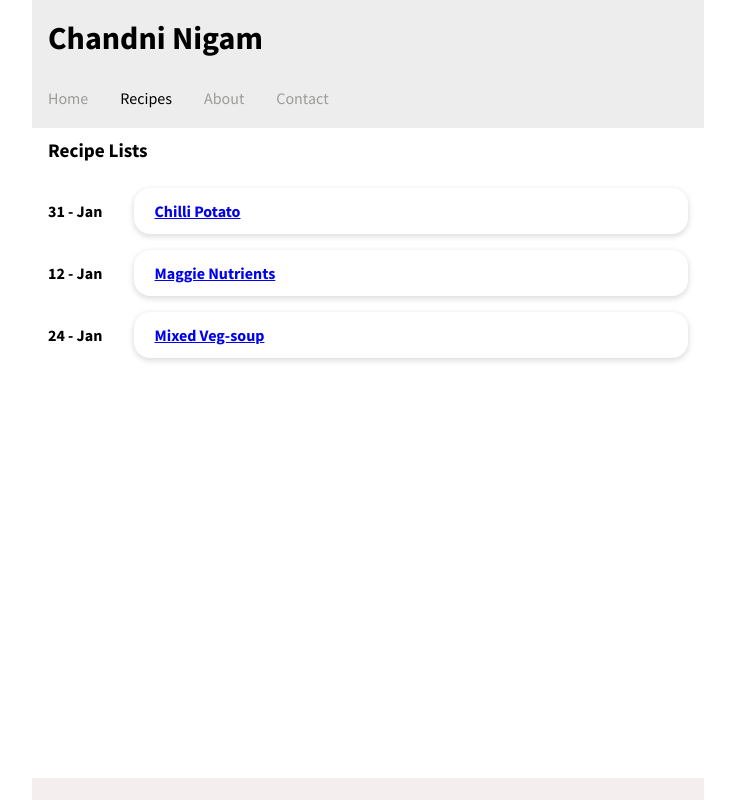
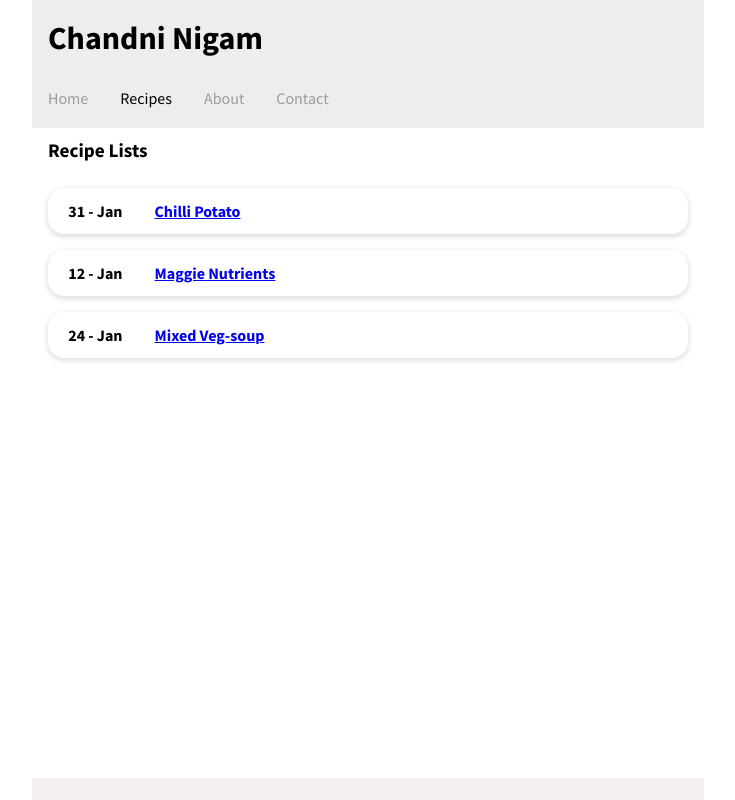
Before and after one commit to chandninigam/website, a Next.js app: page /recipe in a window 1280 px wide. Shown: the whole page, without its empty margins (272-1007 px from the left). Built offline with nearby package versions, Linux system fonts and the light colour scheme.

Commit message:
StructuringRecipeList (#40)

```diff
--- a/src/pages/recipe/index.tsx
+++ b/src/pages/recipe/index.tsx
@@ -1,4 +1,5 @@
 import { GetStaticPropsContext } from "next";
+import { useState } from "react";
 import Link from "next/link";
 import Container from "../../components/container";
 import Footer from "../../components/footer";
@@ -9,6 +10,8 @@ import fs from "fs";
 import { marked } from "marked";
 import path from "path";
 import matter from "gray-matter";
+import { getTypeParameterOwner } from "typescript";
+import { render } from "react-dom";
 
 interface IRecipeDetail {
   title: string;
@@ -20,7 +23,18 @@ interface IRecipeDetail {
 interface IResultObject {
   result: [IRecipeDetail];
 }
-export default function Recipes(props: IResultObject) {
+
+function List(recipe: IRecipeDetail) {
+  const recipeName = () => {
+    const str = recipe.slug;
+    const str1 = str.replace("-", " ").split(" ");
+    const newStr: string[] = [];
+    str1.map((word, i) => {
+      const w = word.charAt(0).toUpperCase() + word.slice(1);
+      newStr.push(w);
+    });
+    return newStr.join(" ");
+  };
   const getDate = (date: string) => {
     const months: Array<string> = [
       "Jan",
@@ -40,7 +54,25 @@ export default function Recipes(props: IResultObject) {
     const month = actualDate.getMonth();
     return `${actualDate.getDate()} - ${months[month]}`;
   };
+  return (
+    <li className={styles.list}>
+      <div className={styles.dateWrapper}>{getDate(recipe.date)}</div>
+      <Link href={`/recipe/${recipe.slug}`} className={styles.recipeLink}>
+        {recipeName()}
+      </Link>
+    </li>
+  );
+}
 
+function Logic(recipe: IRecipeDetail) {
+  return (
+    <div key={recipe.id}>
+      <List {...recipe} />
+    </div>
+  );
+}
+
+export default function Recipes(props: IResultObject) {
   return (
     <Container>
       <Header activeTab="Recipes" />
@@ -48,27 +80,7 @@ export default function Recipes(props: IResultObject) {
         <div className={styles.heading}>Recipe Lists</div>
         <ul className={styles.lists}>
           {props.result.map((recipe) => {
-            const recipeName = () => {
-              const str = recipe.slug;
-              const str1 = str.replace("-", " ").split(" ");
-              const newStr: string[] = [];
-              str1.map((word, i) => {
-                const w = word.charAt(0).toUpperCase() + word.slice(1);
-                newStr.push(w);
-              });
-              return newStr.join(" ");
-            };
-            return (
-              <li key={recipe.id} className={styles.list}>
-                <div className={styles.dateWrapper}>{getDate(recipe.date)}</div>
-                <Link
-                  href={`/recipe/${recipe.slug}`}
-                  className={styles.recipeLink}
-                >
-                  {recipeName()}
-                </Link>
-              </li>
-            );
+            return <Logic key={recipe.id} {...recipe} />;
           })}
         </ul>
       </main>
--- a/src/styles/Recipes.module.css
+++ b/src/styles/Recipes.module.css
@@ -18,16 +18,28 @@
   background: white;
   align-items: center;
   margin-top: 1rem;
+  border: 1px solid #36363600;
+  box-shadow: 0 2px 5px 1px rgb(64 60 67 / 16%);
+  padding: 0.5rem 1.2rem;
+  border-radius: 1rem;
 }
 .dateWrapper {
   font-weight: 600;
+}
+.year {
+  display: flex;
+  color: #00000066;
+}
+.emptyDiv {
+  border-bottom: 1px solid #0000003b;
+  width: 100%;
+  height: 0.1px;
+  display: flex;
+  align-self: center;
+  margin-left: 0.4rem;
 }
 .recipeLink {
   flex: 1;
   margin-left: 2rem;
   font-weight: bold;
-  border: 1px solid #36363600;
-  box-shadow: 0 2px 5px 1px rgb(64 60 67 / 16%);
-  padding: 0.5rem 1.2rem;
-  border-radius: 1rem;
 }
```
